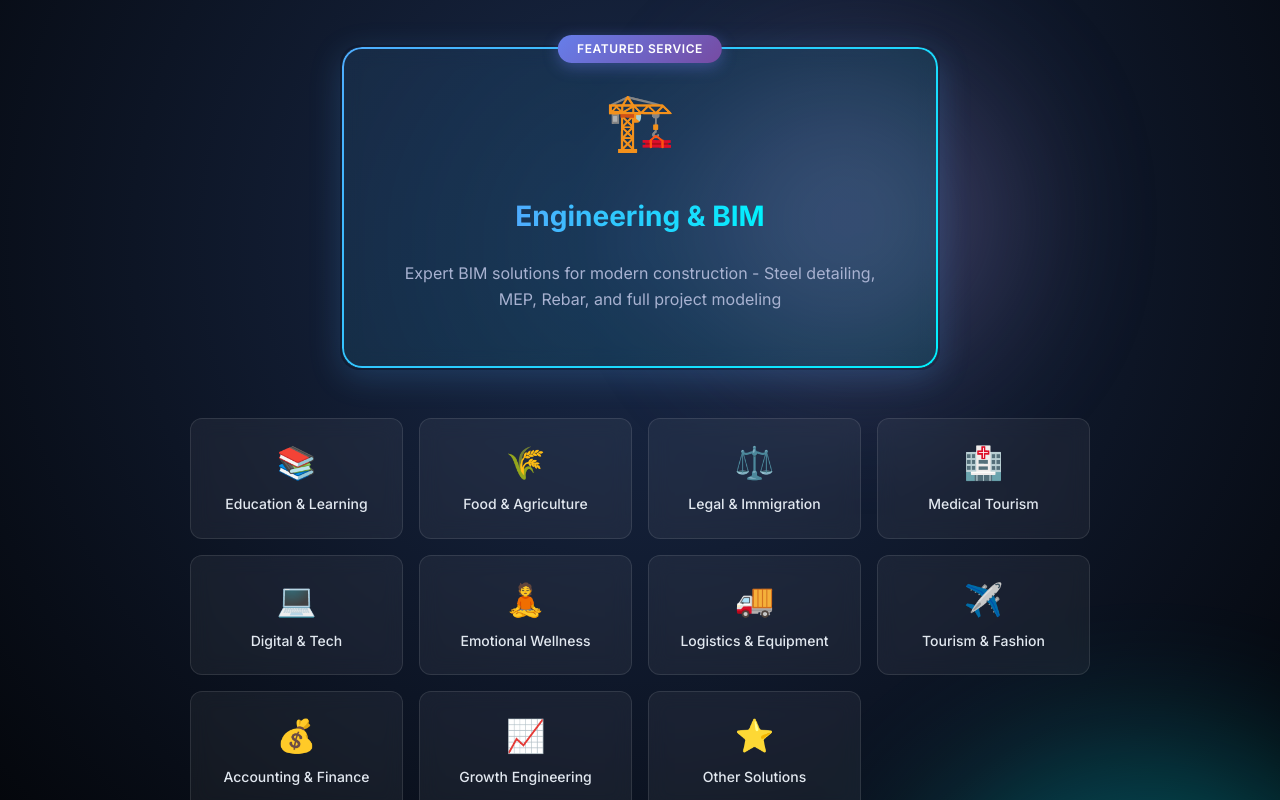
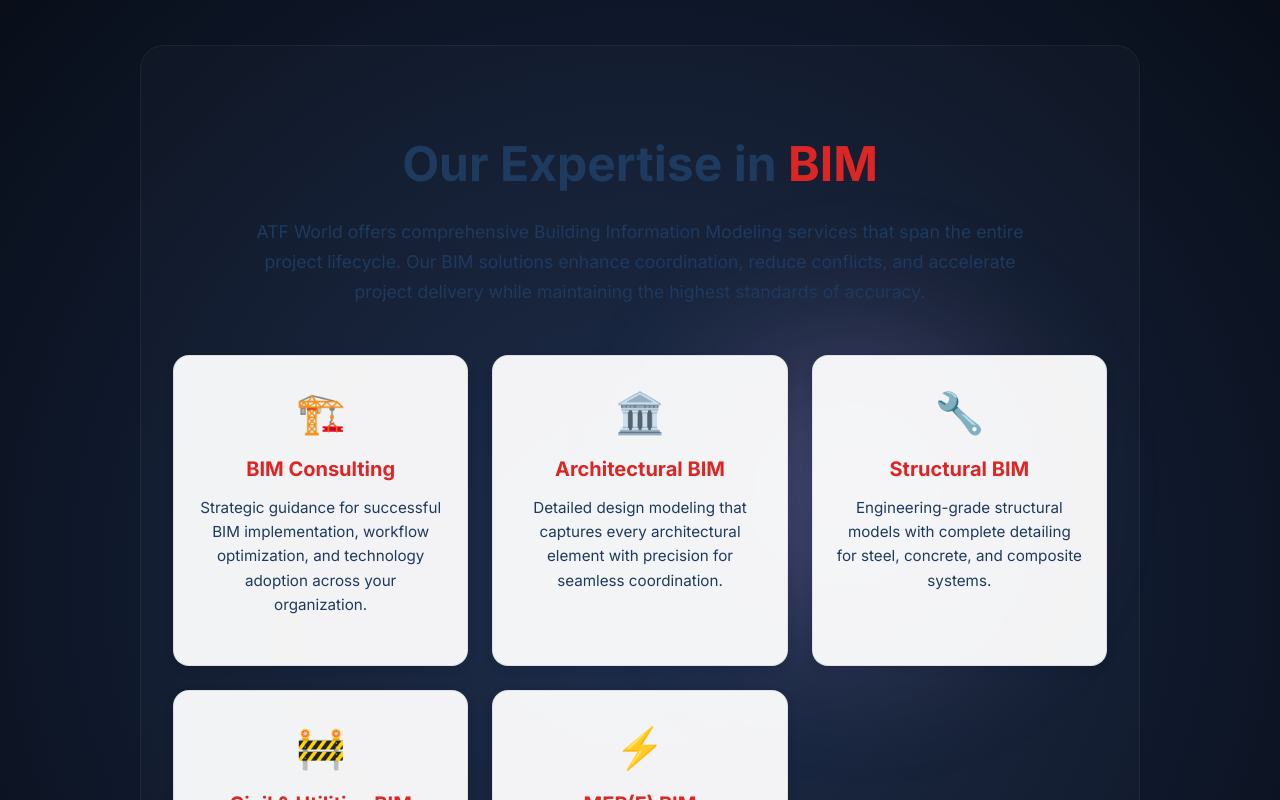
Before and after one commit to AnkushSehgal/atf-world, a Next.js app: page / in a window 1280 px wide. Shown: the part 540-1340 px from the top of the page. Built offline with nearby package versions, Linux system fonts and the light colour scheme.

Commit message:
Add detailed BIM expertise section with 5 specialized service cards

```diff
--- a/src/app/page.module.css
+++ b/src/app/page.module.css
@@ -137,77 +137,78 @@
   line-height: 1.6;
 }
 
-.featuredService {
-  position: relative;
-  background: linear-gradient(135deg, rgba(79, 172, 254, 0.1) 0%, rgba(0, 242, 254, 0.1) 100%);
-  backdrop-filter: blur(10px);
-  border: 2px solid transparent;
-  background-clip: padding-box;
-  border-radius: 20px;
-  padding: 2.5rem 2rem;
-  margin-bottom: 3rem;
-  max-width: 600px;
+.bimSection {
   width: 100%;
-  display: flex;
-  flex-direction: column;
-  align-items: center;
-  text-align: center;
-  box-shadow: 0 8px 32px rgba(79, 172, 254, 0.2);
+  max-width: 1000px;
+  margin-bottom: 4rem;
+  padding: 3rem 2rem;
+  background: rgba(255, 255, 255, 0.02);
+  border-radius: 24px;
+  border: 1px solid rgba(255, 255, 255, 0.05);
 }
 
-.featuredService::before {
-  content: '';
-  position: absolute;
-  top: 0;
-  left: 0;
-  right: 0;
-  bottom: 0;
-  border-radius: 20px;
-  padding: 2px;
-  background: linear-gradient(135deg, #4facfe, #00f2fe);
-  -webkit-mask: linear-gradient(#fff 0 0) content-box, linear-gradient(#fff 0 0);
-  mask: linear-gradient(#fff 0 0) content-box, linear-gradient(#fff 0 0);
-  -webkit-mask-composite: xor;
-  mask-composite: exclude;
-  pointer-events: none;
+.bimSectionTitle {
+  font-size: clamp(2rem, 4vw, 3rem);
+  font-weight: 700;
+  text-align: center;
+  margin-bottom: 1.5rem;
+  color: #1e3a5f;
 }
 
-.featuredBadge {
-  position: absolute;
-  top: -12px;
-  left: 50%;
-  transform: translateX(-50%);
-  background: linear-gradient(135deg, #667eea 0%, #764ba2 100%);
-  color: white;
-  padding: 0.4rem 1.2rem;
-  border-radius: 50px;
-  font-size: 0.75rem;
-  font-weight: 600;
-  letter-spacing: 0.05em;
-  text-transform: uppercase;
-  box-shadow: 0 4px 15px rgba(102, 126, 234, 0.4);
+.bimHighlight {
+  color: #dc2626;
+  font-weight: 800;
 }
 
-.featuredIcon {
-  font-size: 3.5rem;
+.bimIntro {
+  font-size: clamp(0.95rem, 1.5vw, 1.1rem);
+  color: #1e3a5f;
+  text-align: center;
+  max-width: 800px;
+  margin: 0 auto 3rem;
+  line-height: 1.7;
+  font-weight: 400;
+}
+
+.bimServicesGrid {
+  display: grid;
+  grid-template-columns: repeat(auto-fit, minmax(280px, 1fr));
+  gap: 1.5rem;
+  width: 100%;
+}
+
+.bimCard {
+  background: rgba(255, 255, 255, 0.95);
+  border-radius: 16px;
+  padding: 2rem 1.5rem;
+  transition: all 0.3s ease;
+  border: 1px solid rgba(30, 58, 95, 0.1);
+  box-shadow: 0 4px 12px rgba(0, 0, 0, 0.08);
+}
+
+.bimCard:hover {
+  transform: translateY(-4px);
+  box-shadow: 0 8px 24px rgba(0, 0, 0, 0.12);
+  border-color: rgba(220, 38, 38, 0.3);
+}
+
+.bimIcon {
+  font-size: 2.5rem;
   margin-bottom: 1rem;
 }
 
-.featuredTitle {
-  font-size: 1.75rem;
+.bimCardTitle {
+  font-size: 1.25rem;
   font-weight: 700;
-  background: linear-gradient(to right, #4facfe 0%, #00f2fe 100%);
-  -webkit-background-clip: text;
-  -webkit-text-fill-color: transparent;
-  background-clip: text;
+  color: #dc2626;
   margin-bottom: 0.75rem;
 }
 
-.featuredDescription {
-  font-size: 1rem;
-  color: #a8b2d1;
+.bimCardDesc {
+  font-size: 0.95rem;
+  color: #1e3a5f;
   line-height: 1.6;
-  max-width: 500px;
+  font-weight: 400;
 }
 
 .servicesGrid {
@@ -296,19 +297,28 @@
     padding: 0.4rem 1.2rem;
   }
 
-  .featuredService {
+  .bimSection {
     padding: 2rem 1.5rem;
   }
 
-  .featuredIcon {
-    font-size: 2.5rem;
+  .bimServicesGrid {
+    grid-template-columns: 1fr;
+    gap: 1rem;
   }
 
-  .featuredTitle {
-    font-size: 1.5rem;
+  .bimCard {
+    padding: 1.5rem 1.25rem;
   }
 
-  .featuredDescription {
+  .bimIcon {
+    font-size: 2rem;
+  }
+
+  .bimCardTitle {
+    font-size: 1.1rem;
+  }
+
+  .bimCardDesc {
     font-size: 0.9rem;
   }
 
--- a/src/app/page.tsx
+++ b/src/app/page.tsx
@@ -45,14 +45,58 @@
           One platform, infinite possibilities. Connecting you with world-class expertise across industries.
         </p>
 
-        {/* Featured BIM Service */}
-        <div className={styles.featuredService}>
-          <div className={styles.featuredBadge}>Featured Service</div>
-          <span className={styles.featuredIcon}>🏗️</span>
-          <h3 className={styles.featuredTitle}>Engineering & BIM</h3>
-          <p className={styles.featuredDescription}>
-            Expert BIM solutions for modern construction - Steel detailing, MEP, Rebar, and full project modeling
+        {/* BIM Expertise Section */}
+        <div className={styles.bimSection}>
+          <h2 className={styles.bimSectionTitle}>
+            Our Expertise in <span className={styles.bimHighlight}>BIM</span>
+          </h2>
+          <p className={styles.bimIntro}>
+            ATF World offers comprehensive Building Information Modeling services that span the entire project lifecycle.
+            Our BIM solutions enhance coordination, reduce conflicts, and accelerate project delivery while maintaining
+            the highest standards of accuracy.
           </p>
+
+          <div className={styles.bimServicesGrid}>
+            <div className={styles.bimCard}>
+              <div className={styles.bimIcon}>🏗️</div>
+              <h3 className={styles.bimCardTitle}>BIM Consulting</h3>
+              <p className={styles.bimCardDesc}>
+                Strategic guidance for successful BIM implementation, workflow optimization, and technology adoption across your organization.
+              </p>
+            </div>
+
+            <div className={styles.bimCard}>
+              <div className={styles.bimIcon}>🏛️</div>
+              <h3 className={styles.bimCardTitle}>Architectural BIM</h3>
+              <p className={styles.bimCardDesc}>
+                Detailed design modeling that captures every architectural element with precision for seamless coordination.
+              </p>
+            </div>
+
+            <div className={styles.bimCard}>
+              <div className={styles.bimIcon}>🔧</div>
+              <h3 className={styles.bimCardTitle}>Structural BIM</h3>
+              <p className={styles.bimCardDesc}>
+                Engineering-grade structural models with complete detailing for steel, concrete, and composite systems.
+              </p>
+            </div>
+
+            <div className={styles.bimCard}>
+              <div className={styles.bimIcon}>🚧</div>
+              <h3 className={styles.bimCardTitle}>Civil & Utilities BIM</h3>
+              <p className={styles.bimCardDesc}>
+                Comprehensive infrastructure planning including site development, grading, and utility coordination.
+              </p>
+            </div>
+
+            <div className={styles.bimCard}>
+              <div className={styles.bimIcon}>⚡</div>
+              <h3 className={styles.bimCardTitle}>MEP(F) BIM</h3>
+              <p className={styles.bimCardDesc}>
+                Integrated modeling of mechanical, electrical, plumbing, and fire protection systems with clash detection and resolution.
+              </p>
+            </div>
+          </div>
         </div>
 
         <div className={styles.servicesGrid}>
```
